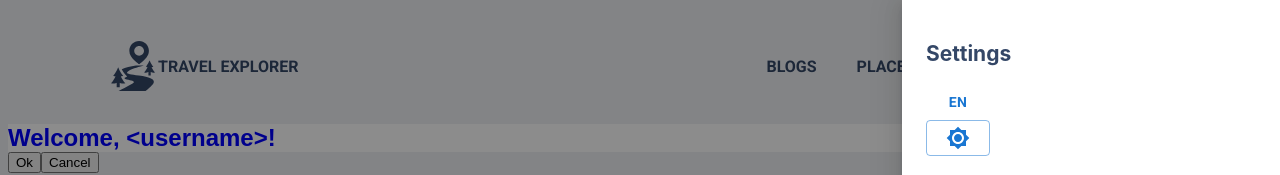
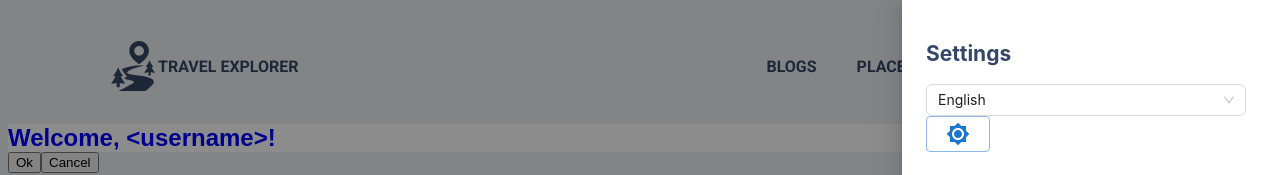
Before and after one commit to AmoryMeow/travel-explorer-frontend, a React (Vite) app: page / in a window 1280 px wide. Both pictures are taken after a click on the button 1152 px from the left and 66 px from the top of the page. Shown: the top 175 px of the page. Built offline with nearby package versions, Linux system fonts and the light colour scheme.

Commit message:
feat select: add ui select, update language switcher (#12)

```diff
--- a/src/app/index.tsx
+++ b/src/app/index.tsx
@@ -1,13 +1,22 @@
+import { ConfigProvider, theme as baseTheme } from "antd";
+
 import { useTranslation } from "@package/i18n";
 import { Routes, Route, routes } from "@package/routes";
-import { useColors } from "@package/ui";
+import { useColors, useTheme } from "@package/ui";
 import { Layout } from "@package/layout";
 
 function App() {
   const { t, i18n } = useTranslation(["common", "hello"]);
+  const { theme } = useTheme();
+  const colors = useColors();
+  const { defaultAlgorithm, darkAlgorithm } = baseTheme;
 
-  const colors = useColors();
   return (
+    <ConfigProvider
+      theme={{
+        algorithm: theme === "dark" ? darkAlgorithm : defaultAlgorithm,
+      }}
+    >
       <Layout>
         <Routes>
           <Route
@@ -33,6 +42,7 @@ function App() {
           <Route path={routes.myJourney} element={<>my journey</>} />
         </Routes>
       </Layout>
+    </ConfigProvider>
   );
 }
 
--- a/src/i18n/switcher.tsx
+++ b/src/i18n/switcher.tsx
@@ -2,24 +2,31 @@ import { useState } from "react";
 import { useTranslation } from "@package/i18n";
 import langs from "./langs.json";
 
-import { Dropdown } from "@package/ui";
+import { Select } from "@package/ui";
 
 export const LanguageSwitcher = () => {
   const { i18n } = useTranslation();
   const [currentLanguage, setCurrentLanguage] = useState(i18n.language);
 
-  const changeLanguage = (language: string) => () => {
+  const changeLanguage = (language: string) => {
     i18n.changeLanguage(language);
     setCurrentLanguage(language);
   };
 
   const languageOptions = Object.entries(langs).map((item) => {
     return {
-      id: item[0],
+      value: item[0],
       label: item[1],
-      onClick: changeLanguage(item[0]),
     };
   });
 
-  return <Dropdown options={languageOptions} selected={currentLanguage} />;
+  return (
+    <>
+      <Select
+        selected={currentLanguage}
+        options={languageOptions}
+        onChange={changeLanguage}
+      />
+    </>
+  );
 };
--- a/src/ui/colors.ts
+++ b/src/ui/colors.ts
@@ -4,6 +4,7 @@ type Colors = {
   layout: string;
   background: string;
   backgroundSelect: string;
+  backgroundHover: string;
   color: string;
   colorMinor: string;
   colorInvert: string;
@@ -18,6 +19,7 @@ export const palette = {
   blue4: "#1a73e8",
   blue5: "#3871e0",
   grey1: "#4d5363",
+  grey2: "#757b88",
   grey4: "#eff1f4",
   grey5: "#f0f2f5",
 };
@@ -30,6 +32,7 @@ export const useColors = (): Colors => {
       layout: palette.blue1,
       background: palette.blue2,
       backgroundSelect: palette.grey1,
+      backgroundHover: palette.grey2,
       color: palette.white,
       colorMinor: palette.blue3,
       colorInvert: palette.blue3,
@@ -39,6 +42,7 @@ export const useColors = (): Colors => {
       layout: palette.grey4,
       background: palette.white,
       backgroundSelect: palette.grey5,
+      backgroundHover: palette.grey5,
       color: palette.blue3,
       colorMinor: palette.grey5,
       colorInvert: palette.white,
--- a/src/ui/index.tsx
+++ b/src/ui/index.tsx
@@ -2,3 +2,4 @@ export { Dropdown } from "./dropdown";
 export { ThemeProvider, useTheme, ThemeSwitcher } from "./theme";
 export { useColors, palette, colorWithOpacity } from "./colors";
 export { SideBar } from "./sidebar";
+export { Select } from "./select";
--- /dev/null
+++ b/src/ui/select.tsx
@@ -0,0 +1,52 @@
+import { ReactNode } from "react";
+
+import { Select as BaseSelect } from "antd";
+
+type SelectItem = {
+  value: string;
+  label: string;
+  disabled?: boolean;
+};
+
+type Props = {
+  size?: "small" | "middle" | "large";
+  selected?: string;
+  options: SelectItem[];
+  clearable?: boolean;
+  selectedIcon?: ReactNode;
+  placeholder?: ReactNode;
+  onChange?: (value: string) => void;
+};
+
+export const Select = ({
+  size,
+  selected,
+  options,
+  clearable,
+  placeholder,
+  selectedIcon,
+  onChange,
+}: Props) => {
+  const value = options.find((item) => item.value === selected);
+
+  const handleOnChange = (item: SelectItem) => {
+    onChange?.(item.value);
+  };
+
+  return (
+    <BaseSelect
+      onChange={handleOnChange}
+      options={options}
+      value={value}
+      allowClear={clearable}
+      menuItemSelectedIcon={selectedIcon}
+      placeholder={placeholder}
+      size={size}
+      labelInValue
+      style={{
+        width: "100%",
+        maxWidth: "320px",
+      }}
+    />
+  );
+};
```
Lines whose indentation alone changed are shown as unchanged.
